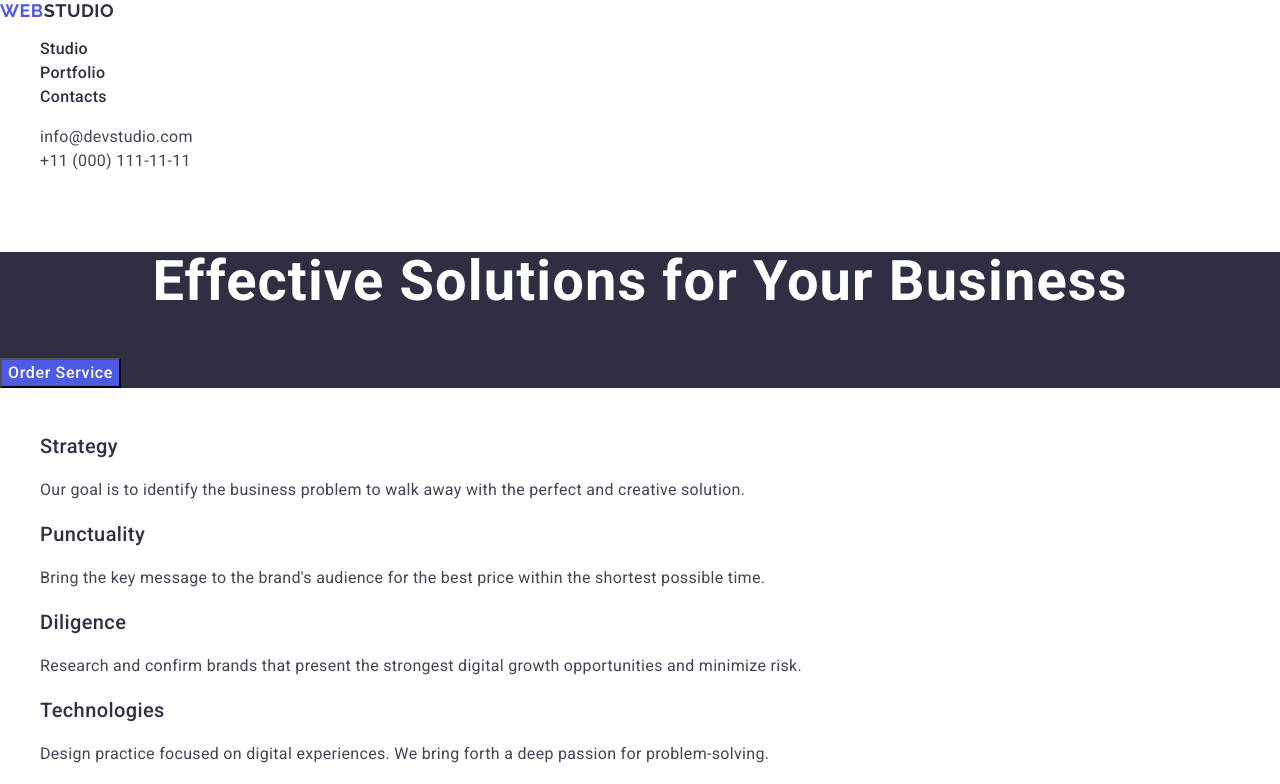
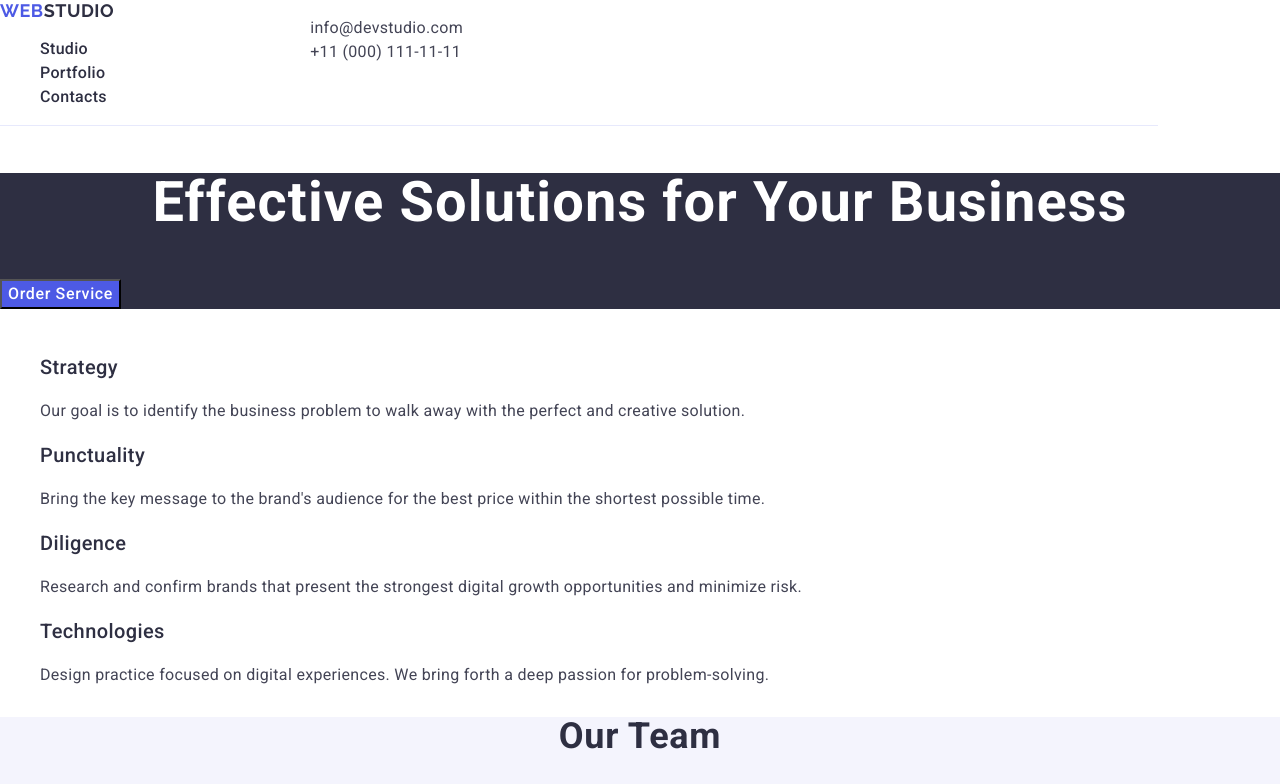
Before and after one commit to Malooyyyy/goit-markup-hw-03, a plain HTML site: page index.html in a window 1280 px wide. Shown: the top 784 px of the page. Drawn offline with nearby package versions, Linux system fonts and the light colour scheme.

Commit message:
Update styles.css

```diff
--- a/css/styles.css
+++ b/css/styles.css
@@ -256,6 +256,9 @@ address {
 .container {
     margin-bottom: 16px;
     display: inline-block;
+    border-bottom: 1px solid #e7e9fc;
+    display: flex;
+    width: 1158px;
 }
 
 .portfolio-div {
```
